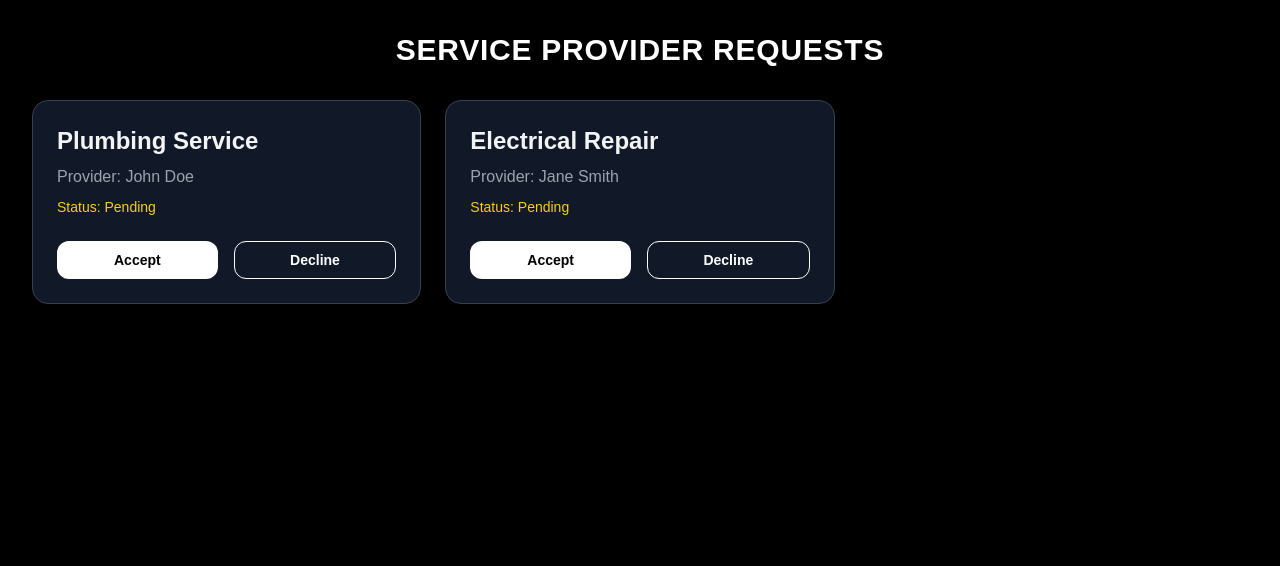
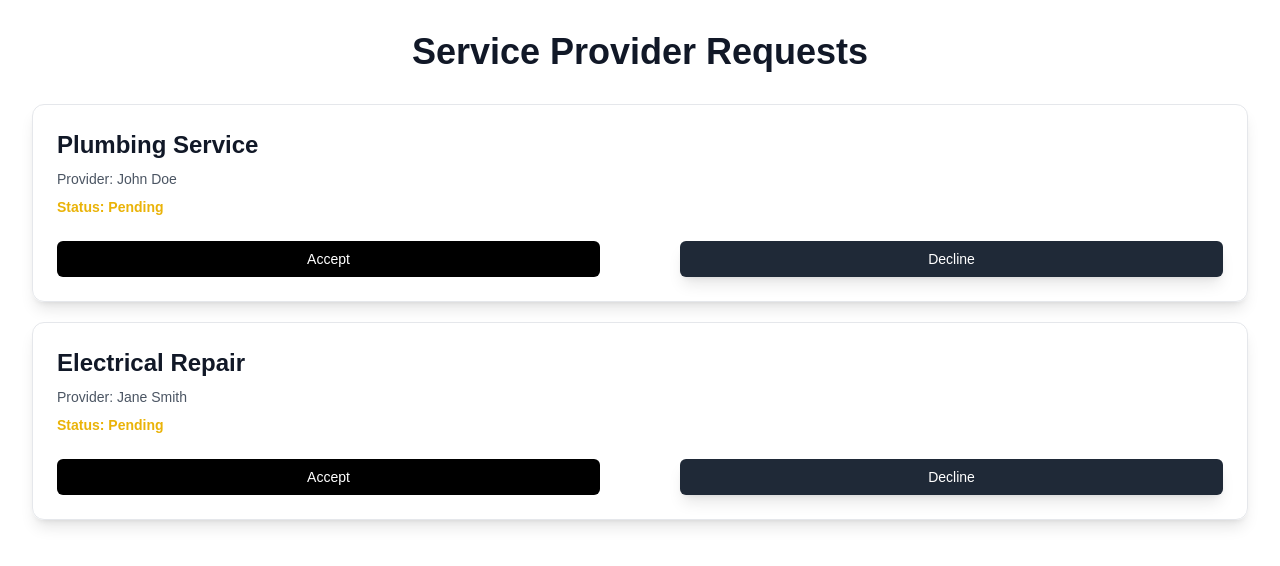
Before and after one commit to vivek98ji/nishit_parmar, a Next.js app in the folder nishit_parmarr/: page /admin/service-partners/page in a window 1280 px wide. Shown: the top 566 px of the page. Built offline with nearby package versions, Linux system fonts and the light colour scheme.

Commit message:
service-partners

```diff
--- a/nishit_parmarr/src/pages/admin/blogs/page.tsx
+++ /dev/null
@@ -1,90 +0,0 @@
-import React, { useState } from 'react';
-
-interface Blog {
-    id: number;
-    title: string;
-    content: string;
-    author: string;
-}
-
-const AdminBlogManagement: React.FC = () => {
-    const [blogs, setBlogs] = useState<Blog[]>([]);
-    const [title, setTitle] = useState<string>('');
-    const [content, setContent] = useState<string>('');
-    const [author, setAuthor] = useState<string>('');
-
-    const handleAddBlog = () => {
-        if (title.trim() === '' || content.trim() === '' || author.trim() === '') {
-            alert('Please fill in all fields');
-            return;
-        }
-        const newBlog: Blog = {
-            id: Date.now(),
-            title,
-            content,
-            author,
-        };
-        setBlogs([...blogs, newBlog]);
-        setTitle('');
-        setContent('');
-        setAuthor('');
-    };
-
-    return (
-        <div className="min-h-screen bg-black text-white p-8">
-            <h1 className="text-4xl font-extrabold text-center mb-10 uppercase tracking-wide">
-                Admin Blog Management
-            </h1>
-
-            {/* Blog Form */}
-            <div className="bg-gray-900 p-8 rounded-2xl shadow-xl max-w-3xl mx-auto mb-12">
-                <h2 className="text-2xl font-bold text-white mb-6">Add a New Blog</h2>
-                <div className="space-y-4">
-                    <input
-                        type="text"
-                        className="w-full p-3 bg-gray-800 text-white rounded-xl border border-gray-700 focus:outline-none focus:ring-2 focus:ring-gray-400"
-                        placeholder="Blog Title"
-                        value={title}
-                        onChange={(e) => setTitle(e.target.value)}
-                    />
-                    <textarea
-                        className="w-full p-3 bg-gray-800 text-white rounded-xl border border-gray-700 focus:outline-none focus:ring-2 focus:ring-gray-400"
-                        placeholder="Blog Content"
-                        value={content}
-                        onChange={(e) => setContent(e.target.value)}
-                        rows={6}
-                    />
-                    <input
-                        type="text"
-                        className="w-full p-3 bg-gray-800 text-white rounded-xl border border-gray-700 focus:outline-none focus:ring-2 focus:ring-gray-400"
-                        placeholder="Author Name"
-                        value={author}
-                        onChange={(e) => setAuthor(e.target.value)}
-                    />
-                    <button
-                        onClick={handleAddBlog}
-                        className="w-full bg-white text-black py-3 rounded-xl hover:bg-gray-300 transition"
-                    >
-                        Add Blog
-                    </button>
-                </div>
-            </div>
-
-            {/* Blog List */}
-            <div className="grid gap-6 sm:grid-cols-1 md:grid-cols-2 lg:grid-cols-3">
-                {blogs.map((blog) => (
-                    <div
-                        key={blog.id}
-                        className="bg-gray-900 p-6 rounded-2xl shadow-xl border border-gray-700 hover:scale-105 transform transition-transform"
-                    >
-                        <h2 className="text-2xl font-bold text-white mb-2">{blog.title}</h2>
-                        <p className="text-gray-400 text-sm mb-4">By {blog.author}</p>
-                        <p className="text-gray-300 line-clamp-3">{blog.content}</p>
-                    </div>
-                ))}
-            </div>
-        </div>
-    );
-};
-
-export default AdminBlogManagement;
--- a/nishit_parmarr/src/pages/admin/service-partners/page.tsx
+++ b/nishit_parmarr/src/pages/admin/service-partners/page.tsx
@@ -22,34 +22,35 @@ const AdminServiceRequests: React.FC = () => {
     };
 
     return (
-        <div className="min-h-screen bg-black text-white p-8">
-            <h1 className="text-3xl font-extrabold text-white mb-8 text-center uppercase tracking-wide">
+        <div className="min-h-screen bg-white text-gray-900 p-8">
+            <h1 className="text-4xl font-extrabold text-center mb-8 ">
                 Service Provider Requests
             </h1>
 
-            <div className="grid gap-6 sm:grid-cols-1 lg:grid-cols-2 xl:grid-cols-3">
+            {/* <div className="grid gap-6 sm:grid-cols-1 md:grid-cols-2 lg:grid-cols-3"> */}
+            <div className='grid gap-5 lg-grid-cols-1'>
                 {serviceRequests.map((request) => (
                     <div
                         key={request.id}
-                        className="bg-gray-900 p-6 rounded-2xl shadow-xl border border-gray-700 transition-transform transform hover:scale-105"
+                        className=" p-6 rounded-xl shadow-lg hover:shadow-lg border transition-shadow"
                     >
-                        <h2 className="text-2xl font-bold mb-2 text-gray-100">{request.name}</h2>
-                        <p className="text-gray-400">Provider: {request.provider}</p>
+                        <h2 className="text-2xl font-bold mb-2">{request.name}</h2>
+                        <p className="text-sm text-gray-600">Provider: {request.provider}</p>
                         <p
-                            className={`mt-2 text-sm ${request.status === 'Pending' ? 'text-yellow-400' : 'text-green-400'
+                            className={`mt-2 text-sm font-semibold ${request.status === 'Pending' ? 'text-yellow-500' : 'text-green-500'
                                 }`}
                         >
                             Status: {request.status}
                         </p>
-                        <div className="mt-6 flex gap-4">
+                        <div className="mt-6 flex  justify-center gap-20">
                             <button
-                                className="flex-1 py-2 text-sm font-semibold text-black bg-white rounded-xl hover:bg-gray-300 transition"
+                                className="flex-1 py-2 text-sm font-medium text-white bg-black rounded-md  hover:bg-gray-900 transition"
                                 onClick={() => handleAccept(request.id)}
                             >
                                 Accept
                             </button>
                             <button
-                                className="flex-1 py-2 text-sm font-semibold border border-white text-white rounded-xl hover:bg-white hover:text-black transition"
+                                className="flex-1 py-2 text-sm font-medium text-white bg-gray-800 rounded-md shadow-lg hover:bg-gray-500 transition"
                                 onClick={() => handleDecline(request.id)}
                             >
                                 Decline
--- a/nishit_parmarr/src/pages/index.tsx
+++ b/nishit_parmarr/src/pages/index.tsx
@@ -9,7 +9,7 @@ import Link from "next/link";
 import ManageServices from "./admin/manage-services/page";
 import ReferralWallet from "./admin/referall-wallet/page";
 import AdminServiceRequests from "./admin/service-partners/page";
-import AdminBlogManagement from "./admin/blogs/page";
+// import AdminBlogManagement from "./admin/blogs/page";
 const geistSans = Geist({
   variable: "--font-geist-sans",
   subsets: ["latin"],
@@ -25,8 +25,7 @@ export default function Home() {
   return (
     <>
 
-      <ManageServices />
-      <ReferralWallet />
+      <AdminServiceRequests />
 
 
     </>
```
